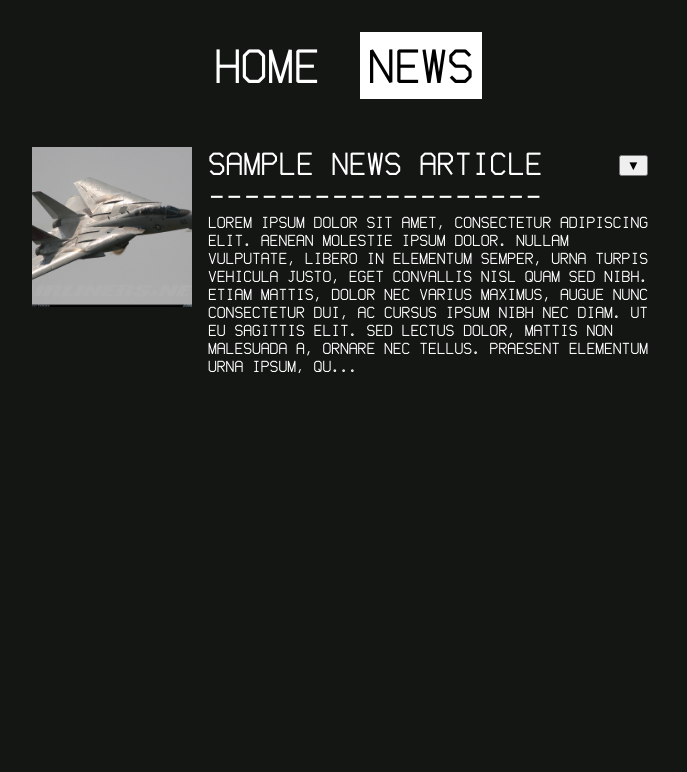
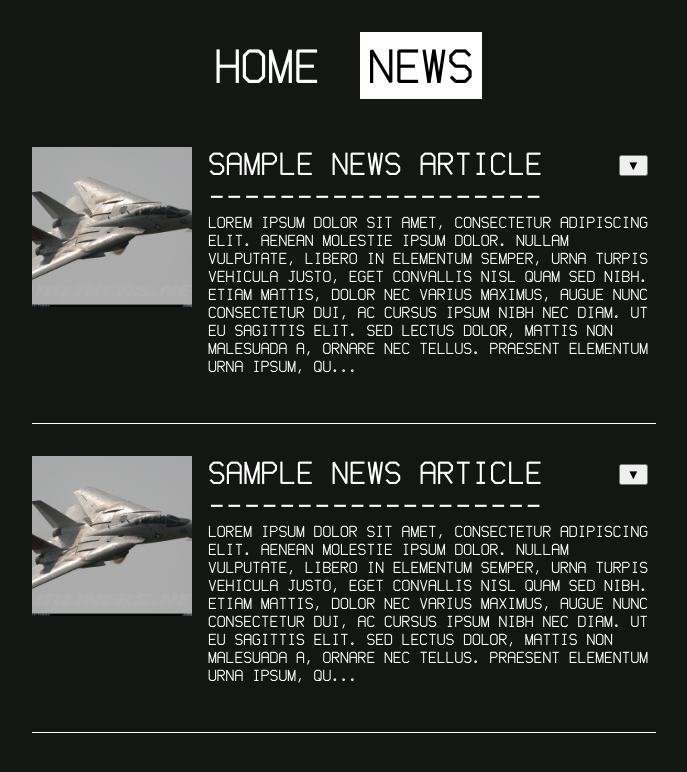
Before and after one commit to ojones28/dcs88-web, a React (Vite) app in the folder frontend/: page /news in a window 1280 px wide. Shown: the top 772 px of the page, without its empty margins (296-983 px from the left). Built offline with nearby package versions, Linux system fonts and the light colour scheme; a web font is replaced by a local one.

Commit message:
add news article divider, and minor css fixes

```diff
--- a/frontend/src/components/NewsArticle.jsx
+++ b/frontend/src/components/NewsArticle.jsx
@@ -2,7 +2,7 @@ import { NavLink } from "react-router";
 import React from "react";
 
 
-const DropdownButton = ({ isOpen, toggleDropdown}) => {
+const DropdownButton = ({ isOpen, toggleDropdown }) => {
     return (
         <button className="news-article-dropdown-button" onClick={toggleDropdown}>
             {isOpen ? "▬" : "▼"}
@@ -18,6 +18,7 @@ export default function NewsArticle(props) {
     };
 
     return (
+        <>
         <div className="news-article">
             <div className="news-article-image-container">
                 <img className="news-article-image" src="../src/assets/images/f14.jpg" alt="F14" />
@@ -26,9 +27,11 @@ export default function NewsArticle(props) {
                 <h2 className="news-article-title">{props.title}</h2>
                 <DropdownButton className="news-article-dropdown-button" isOpen={isOpen} toggleDropdown={toggleDropdown} />
                 <h2 className="news-article-title-underline">{"-".repeat(props.title.length)}</h2>
-                {isOpen ? ( <p className="news-article-content">{props.content}</p> ) : ( <p className="news-article-content">{props.content.substring(0, 410)}...</p> )}
+                {isOpen ? (<p className="news-article-content">{props.content}</p>) : (<p className="news-article-content">{props.content.substring(0, 410)}...</p>)}
             </div>
         </div>
+        <div className="news-article-divider"></div>
+        </>
     )
 }
 
--- a/frontend/src/index.css
+++ b/frontend/src/index.css
@@ -74,7 +74,6 @@ body {
     align-items: flex-start;
     gap: 1rem;
 
-    max-height: 10rem;
     width: 50%;
     margin: 2rem auto;
     position: relative;
@@ -84,18 +83,19 @@ body {
     font-size: 2rem;
     margin-bottom: 0;
     margin-top: 0;
+    font-weight: bold;
 }
 
 .news-article-title-underline {
     font-size: 2rem;
     margin-top: 0;
     margin-bottom: 0;
+    font-weight: bold;
 }
 
 .news-article-content {
     font-size: 1rem;
     margin-top: 0;
-    max-height: 10rem;
     overflow: hidden;
     text-overflow: ellipsis;
 }
@@ -123,3 +123,15 @@ body {
     flex: 1;
     min-width: 0;
 }
+
+.news-article-divider {
+    height: 1px;
+    background-color: var(--primary);
+
+    display: flex;
+    gap: 1rem;
+
+    width: 50%;
+    margin: 2rem auto;
+    position: relative;
+}
--- a/frontend/src/pages/News.jsx
+++ b/frontend/src/pages/News.jsx
@@ -8,7 +8,11 @@ export default function News() {
             <div className="news-articles-list">
                 <NewsArticle
                     title="Sample News Article"
-                    content=" Lorem ipsum dolor sit amet, consectetur adipiscing elit. Aenean molestie ipsum dolor. Nullam vulputate, libero in elementum semper, urna turpis vehicula justo, eget convallis nisl quam sed nibh. Etiam mattis, dolor nec varius maximus, augue nunc consectetur dui, ac cursus ipsum nibh nec diam. Ut eu sagittis elit. Sed lectus dolor, mattis non malesuada a, ornare nec tellus. Praesent elementum urna ipsum, quis imperdiet turpis suscipit sit amet. Maecenas velit massa, tincidunt a lacus id, aliquam gravida dolor. Aenean suscipit imperdiet dolor, vel facilisis massa hendrerit vel. "
+                    content=" Lorem ipsum dolor sit amet, consectetur adipiscing elit. Aenean molestie ipsum dolor. Nullam vulputate, libero in elementum semper, urna turpis vehicula justo, eget convallis nisl quam sed nibh. Etiam mattis, dolor nec varius maximus, augue nunc consectetur dui, ac cursus ipsum nibh nec diam. Ut eu sagittis elit. Sed lectus dolor, mattis non malesuada a, ornare nec tellus. Praesent elementum urna ipsum, quis imperdiet turpis suscipit sit amet. Maecenas velit massa, tincidunt a lacus id, aliquam gravida dolor. Aenean suscipit imperdiet dolor, vel facilisis massa hendrerit vel. Lorem ipsum dolor sit amet, consectetur adipiscing elit. Aenean molestie ipsum dolor. Nullam vulputate, libero in elementum semper, urna turpis vehicula justo, eget convallis nisl quam sed nibh. Etiam mattis, dolor nec varius maximus, augue nunc consectetur dui, ac cursus ipsum nibh nec diam. Ut eu sagittis elit. Sed lectus dolor, mattis non malesuada a, ornare nec tellus. Praesent elementum urna ipsum, quis imperdiet turpis suscipit sit amet. Maecenas velit massa, tincidunt a lacus id, aliquam gravida dolor. Aenean suscipit imperdiet dolor, vel facilisis massa hendrerit vel."
+                />
+                <NewsArticle
+                    title="Sample News Article"
+                    content=" Lorem ipsum dolor sit amet, consectetur adipiscing elit. Aenean molestie ipsum dolor. Nullam vulputate, libero in elementum semper, urna turpis vehicula justo, eget convallis nisl quam sed nibh. Etiam mattis, dolor nec varius maximus, augue nunc consectetur dui, ac cursus ipsum nibh nec diam. Ut eu sagittis elit. Sed lectus dolor, mattis non malesuada a, ornare nec tellus. Praesent elementum urna ipsum, quis imperdiet turpis suscipit sit amet. Maecenas velit massa, tincidunt a lacus id, aliquam gravida dolor. Aenean suscipit imperdiet dolor, vel facilisis massa hendrerit vel. Lorem ipsum dolor sit amet, consectetur adipiscing elit. Aenean molestie ipsum dolor. Nullam vulputate, libero in elementum semper, urna turpis vehicula justo, eget convallis nisl quam sed nibh. Etiam mattis, dolor nec varius maximus, augue nunc consectetur dui, ac cursus ipsum nibh nec diam. Ut eu sagittis elit. Sed lectus dolor, mattis non malesuada a, ornare nec tellus. Praesent elementum urna ipsum, quis imperdiet turpis suscipit sit amet. Maecenas velit massa, tincidunt a lacus id, aliquam gravida dolor. Aenean suscipit imperdiet dolor, vel facilisis massa hendrerit vel."
                 />
             </div>
         </>
```
